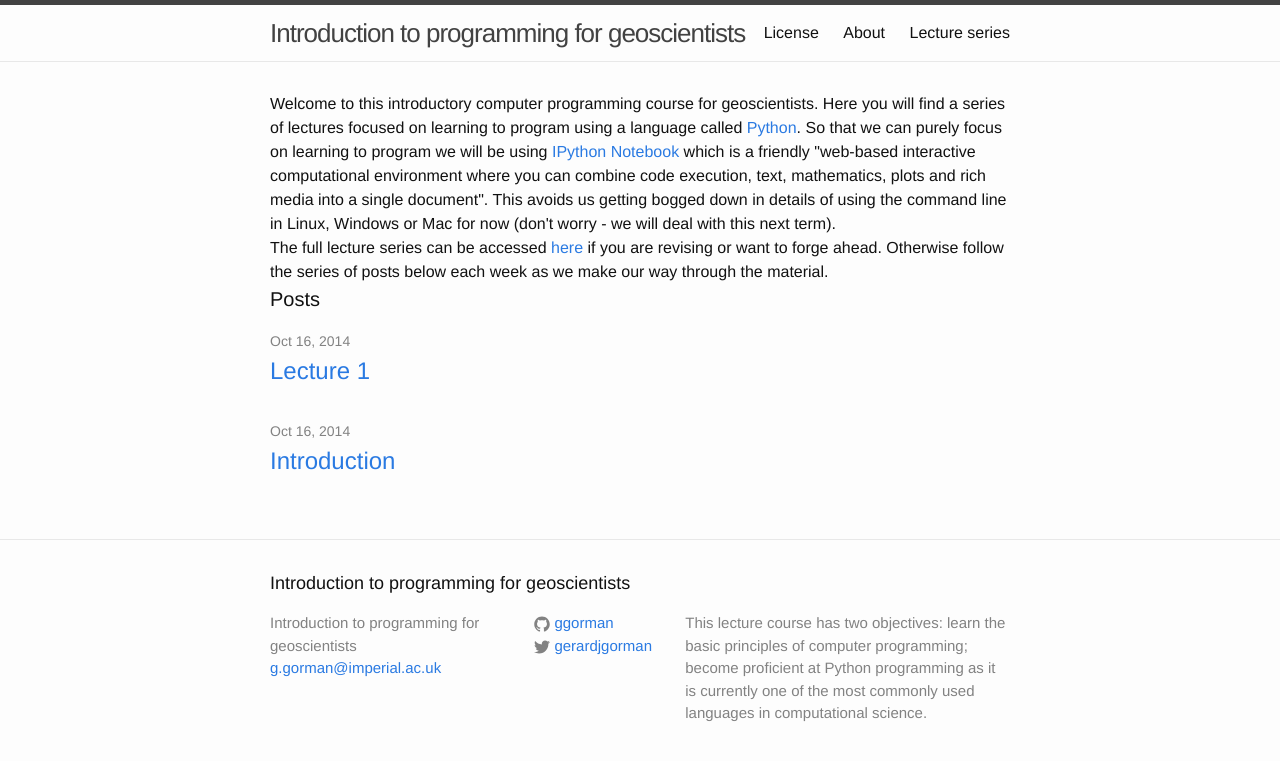
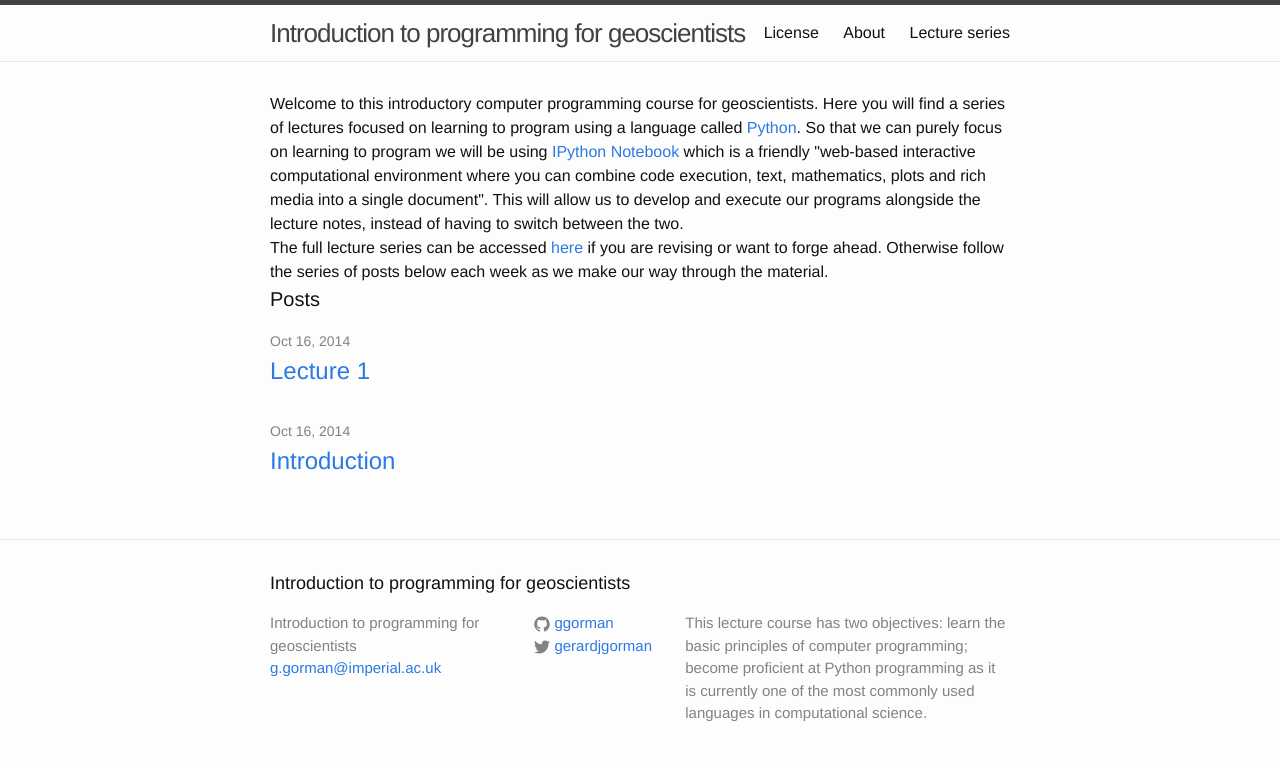
Before and after one commit to ggorman/Introduction-to-programming-for-geoscientists, a Jekyll site: the page built from index.html, in a window 1280 px wide. Shown: the top 761 px of the page. Built offline with Jekyll 4.4.1, drawn with Linux system fonts in a browser that asks for light colours.

Commit message:
To a beginner, the use of terms like "command line" and "Linux" might sound a bit confusing/scary. I don't think this bit is needed here anyway, so I've replaced it with another good reason why we want to use IPython Notebook.

```diff
--- a/index.html
+++ b/index.html
@@ -8,9 +8,7 @@
 program we will be using <a href="http://ipython.org/notebook.html">IPython Notebook</a>
 which is a friendly "web-based interactive computational environment where you
 can combine code execution, text, mathematics, plots and rich media into a
-single document". This avoids us getting bogged down in details of using the
-command line in Linux, Windows or Mac for now (don't worry - we will deal with
-this next term).<br>
+single document". This will allow us to develop and execute our programs alongside the lecture notes, instead of having to switch between the two.<br>
 
 The full lecture series can be accessed <a href="lecture_series">here</a> if you are
 revising or want to forge ahead. Otherwise follow the series of posts below
```
